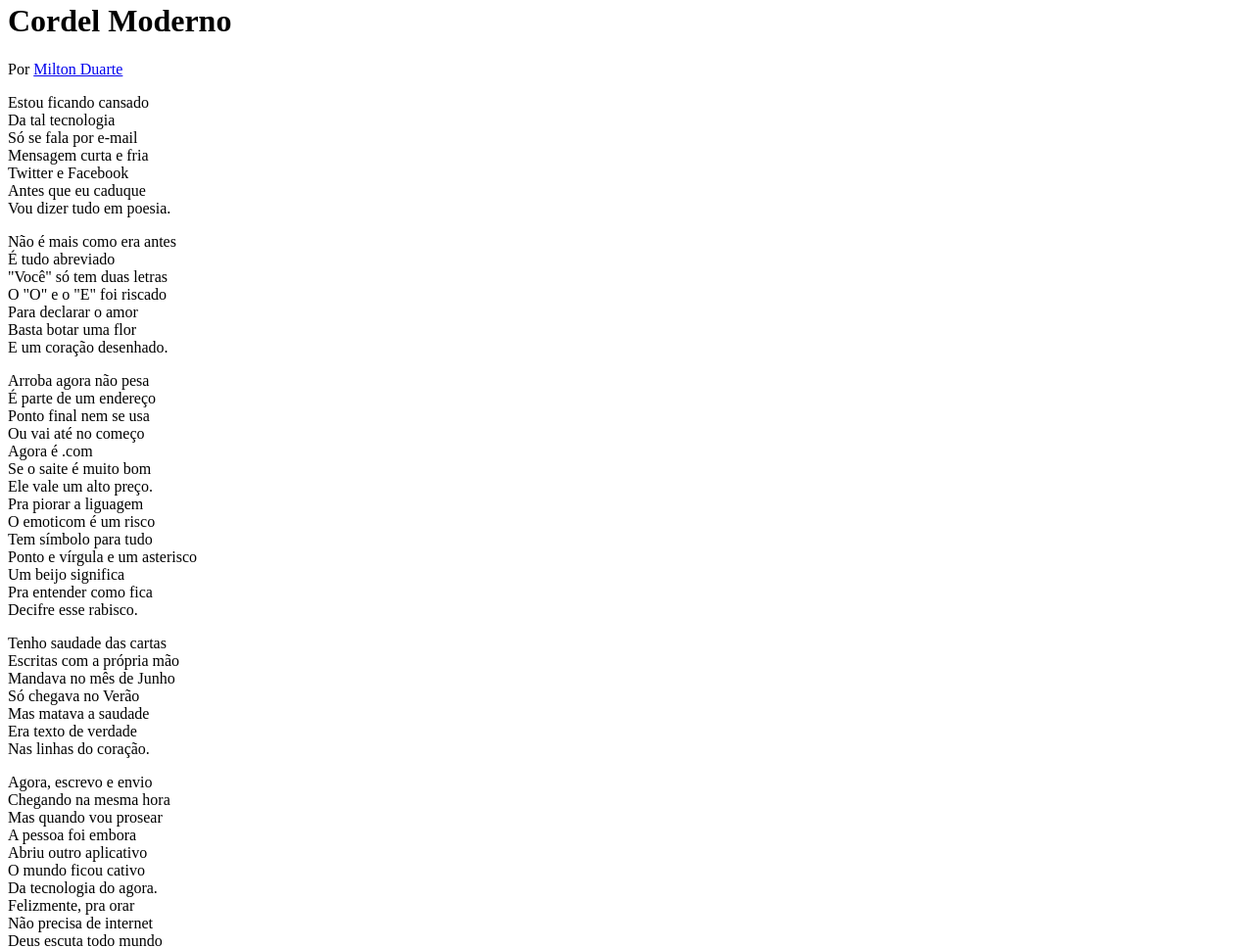
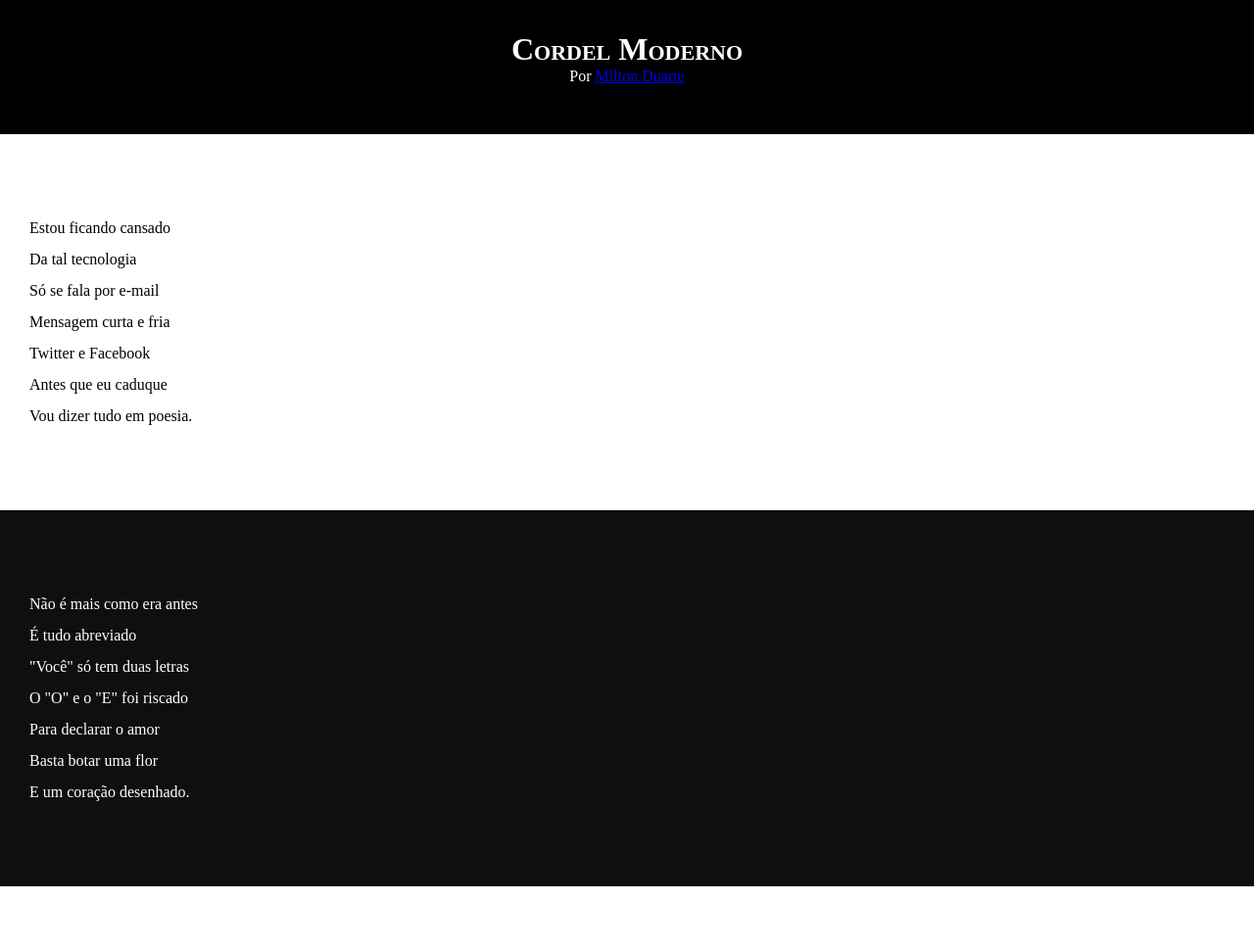
Before and after one commit to Wpiresc/html-css, a plain HTML site: page Exercicios/Desafios/012/index.html in a window 1280 px wide. Shown: the part 18-986 px from the top of the page at 98% size. Drawn offline with Linux system fonts and the light colour scheme.

Commit message:
Textos e Blocos

```diff
--- /dev/null
+++ b/Exercicios/Desafios/012/estilo/style.css
@@ -0,0 +1,63 @@
+@charset "UTF-8";
+
+* {
+    margin: 0px;
+    padding: 0px;
+}
+
+html, body {
+    min-height: 100vh;
+    background-color: darkgrey;
+}
+
+header {
+    background-color: black;
+    color: white;
+    text-align: center;
+}
+
+header > h1{
+    padding-top: 50px;
+    font-variant: small-caps;
+}
+
+header > p {
+    padding-bottom: 50px;
+}
+
+header > a, footer a {
+    color: white;
+    text-decoration: none;
+    font-weight: bolder;
+}
+
+header > a:hover, footer a:hover {
+    text-decoration: underline;
+}
+
+section {
+    padding-top: 10vh;
+    padding-bottom: 10vh;
+    line-height: 2em;
+    padding-left: 30px;
+}
+
+section.normal {
+    background-color: white;
+    color: black;
+}
+
+section.imagem {
+    background-color: rgb(15, 15, 15);
+    color: white;
+}
+
+/*section.imagem > p {
+    background-color: RGB(0, 0, 0, 0.200)*/
+
+footer {
+    color: white;
+    background-color: black;
+    text-align: center;
+    padding: 8px;
+}
--- a/Exercicios/Desafios/012/index.html
+++ b/Exercicios/Desafios/012/index.html
@@ -4,6 +4,7 @@
     <meta charset="UTF-8">
     <meta name="viewport" content="width=device-width, initial-scale=1.0">
     <title>Cordel</title>
+    <link rel="stylesheet" href="estilo/style.css">
 </head>
 <body>
     <header>
@@ -12,7 +13,7 @@
 
     </header>
 
-    <section>
+    <section class="normal">
         <p>
             Estou ficando cansado <br>
             Da tal tecnologia     <br>
@@ -24,7 +25,7 @@
         </p>
     </section>
 
-    <section>
+    <section class="imagem">
         <p>
             Não é mais como era antes <br>
             É tudo abreviado          <br>
@@ -36,7 +37,7 @@
         </p>
     </section>
 
-    <section>
+    <section class="normal">
         <p>
             Arroba agora não pesa  <br>
             É parte de um endereço <br>
@@ -55,7 +56,7 @@
         </p>
     </section>
 
-    <section>
+    <section class="imagem">
         <p>
             Tenho saudade das cartas   <br>
             Escritas com a própria mão <br>
@@ -67,7 +68,7 @@
         </p>
     </section>
 
-    <section>
+    <section class="normal">
         <p>
             Agora, escrevo e envio      <br>
             Chegando na mesma hora      <br>
```
